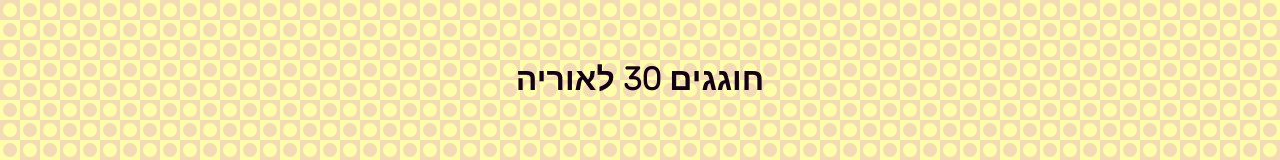
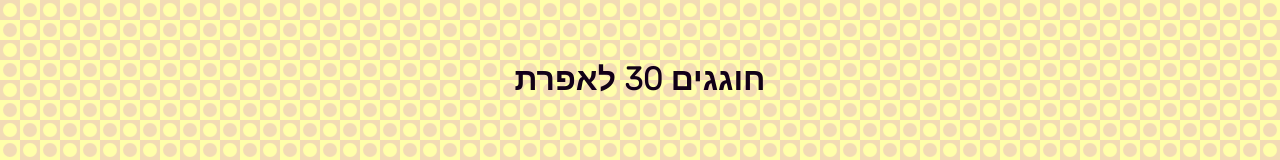
Before and after one commit to davidabu91/oriya-app, a React (Create React App) app: page / in a window 1280 px wide. Shown: the top 160 px of the page. Built offline with nearby package versions, Linux system fonts and the light colour scheme.

Commit message:
Change Title / Efrat

```diff
--- a/src/components/Title.jsx
+++ b/src/components/Title.jsx
@@ -104,7 +104,7 @@ export default function Title({ setStart }) {
     <Layout>
       {!isOpen && (
         <>
-          <h1> חוגגים 30 לאוריה</h1>
+          <h1> חוגגים 30 לאפרת</h1>
           <ContainerStart>
             <ImageStart src={oriyastartimage} alt="" />
             <ButtonTitle onClick={toggleModal}>
@@ -121,7 +121,7 @@ export default function Title({ setStart }) {
         >
           <Wrapper>
             <div>
-              <p>אוריה אהובתי</p>
+              <p>אפרת אהובתי</p>
               <p>
                 חשבתי וחשבתי וחשבתי איך אוכל להפתיע אותך איך אוכל להרים לך
                 ובעיקר כיצד תוכלי לחגוג באמת אך גם לקבל ערך
```
